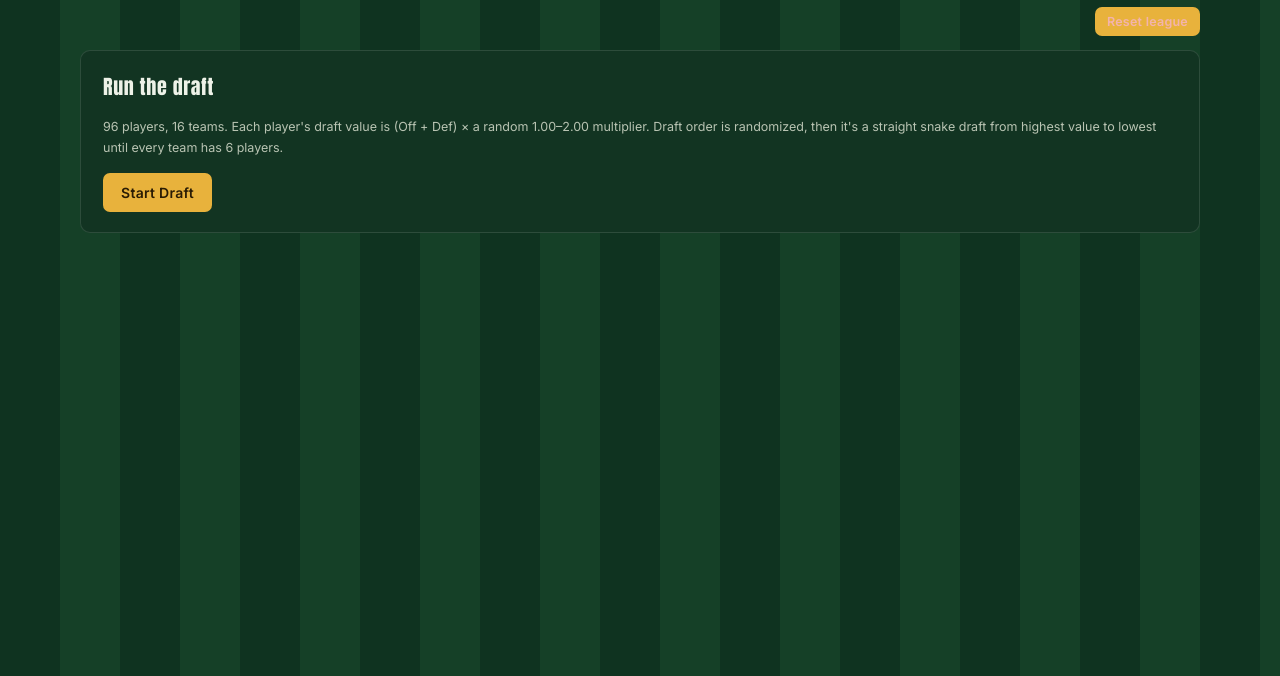
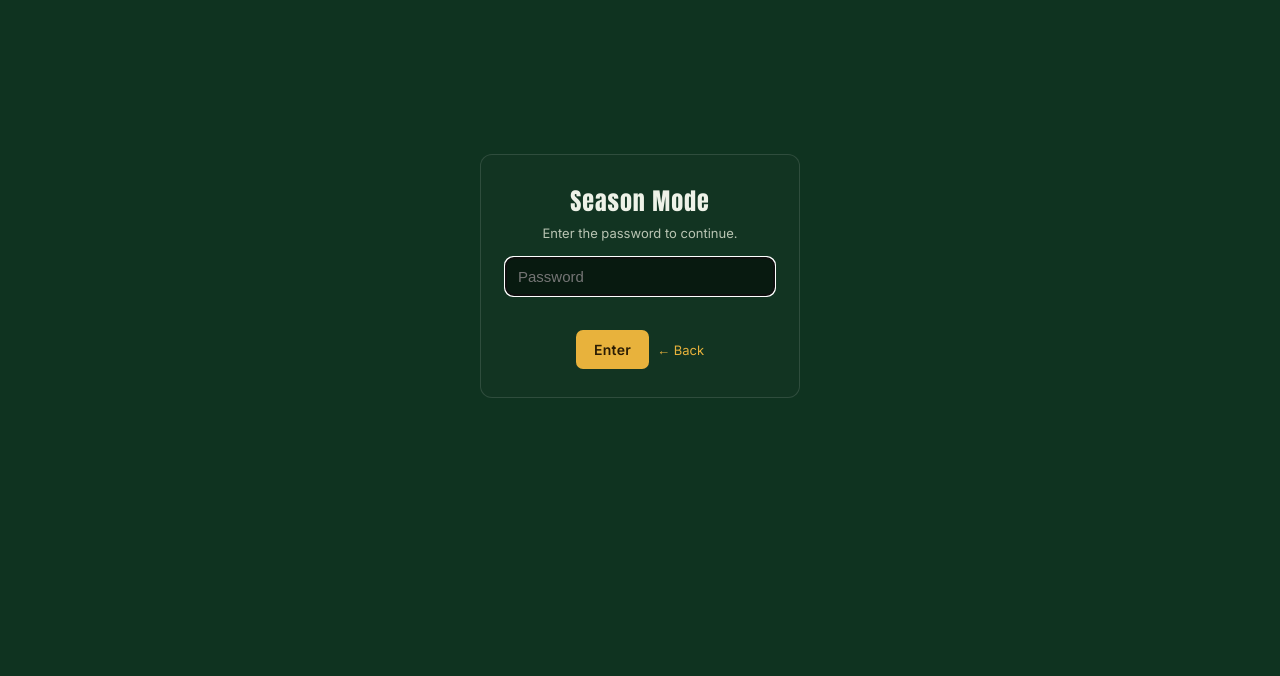
Before and after one commit to eang0521/soccer-sim, a plain HTML site: page season.html in a window 1280 px wide. Shown: the part 124-800 px from the top of the page. Drawn offline with Linux system fonts and the light colour scheme.

Commit message:
Gate Season Mode behind a password prompt
Co-Authored-By: Claude Sonnet 5.5 <noreply@anthropic.com>

```diff
--- a/season.html
+++ b/season.html
@@ -112,9 +112,53 @@
 
   .report-block{font-size:12.5px;color:var(--chalk-dim);line-height:1.7;margin-bottom:14px;}
   .report-block b{color:var(--chalk);}
+
+  /* Season Mode password gate */
+  html.locked .wrap{display:none;}
+  #gate{display:none;position:fixed;inset:0;align-items:center;justify-content:center;background:var(--turf-dark);z-index:9999;padding:16px;}
+  html.locked #gate{display:flex;}
+  #gate form{background:var(--card);border:1px solid rgba(255,255,255,.12);border-radius:12px;padding:28px 24px;max-width:320px;width:100%;text-align:center;}
+  #gate h2{margin:0 0 6px;font-family:'Anton',sans-serif;font-weight:400;letter-spacing:.04em;color:var(--chalk);}
+  #gate p{margin:0 0 16px;font-size:13px;color:var(--chalk-dim);}
+  #gate input{width:100%;box-sizing:border-box;padding:10px 12px;border-radius:8px;border:1px solid rgba(255,255,255,.2);background:var(--ink);color:var(--chalk);font-size:15px;margin-bottom:10px;}
+  #gate .gate-err{color:#ff8a80;font-size:12px;min-height:16px;margin-bottom:8px;}
+  #gate .gate-actions{display:flex;gap:8px;justify-content:center;align-items:center;}
+  #gate a{color:var(--amber);font-size:13px;text-decoration:none;}
 </style>
+<script>
+// Season Mode is password-protected. Note: this is a client-side gate only —
+// it keeps casual users out but is not real security.
+(function(){
+  var ok=false;
+  try{ ok = sessionStorage.getItem('seasonUnlocked')==='1'; }catch(e){}
+  if(!ok) document.documentElement.classList.add('locked');
+})();
+function checkGate(e){
+  e.preventDefault();
+  var inp=document.getElementById('gate-pw');
+  if(inp.value==='2303NCCS'){
+    try{ sessionStorage.setItem('seasonUnlocked','1'); }catch(err){}
+    document.documentElement.classList.remove('locked');
+  } else {
+    document.getElementById('gate-err').textContent='Incorrect password.';
+    inp.value=''; inp.focus();
+  }
+}
+</script>
 </head>
 <body>
+<div id="gate">
+  <form onsubmit="checkGate(event)" autocomplete="off">
+    <h2>Season Mode</h2>
+    <p>Enter the password to continue.</p>
+    <input type="password" id="gate-pw" placeholder="Password" autofocus autocomplete="off">
+    <div class="gate-err" id="gate-err"></div>
+    <div class="gate-actions">
+      <button class="btn" type="submit">Enter</button>
+      <a href="index.html">&larr; Back</a>
+    </div>
+  </form>
+</div>
 <div class="wrap">
   <div class="subnav"><a href="index.html">&larr; Match Simulator</a></div>
   <div class="title">The League</div>
```
